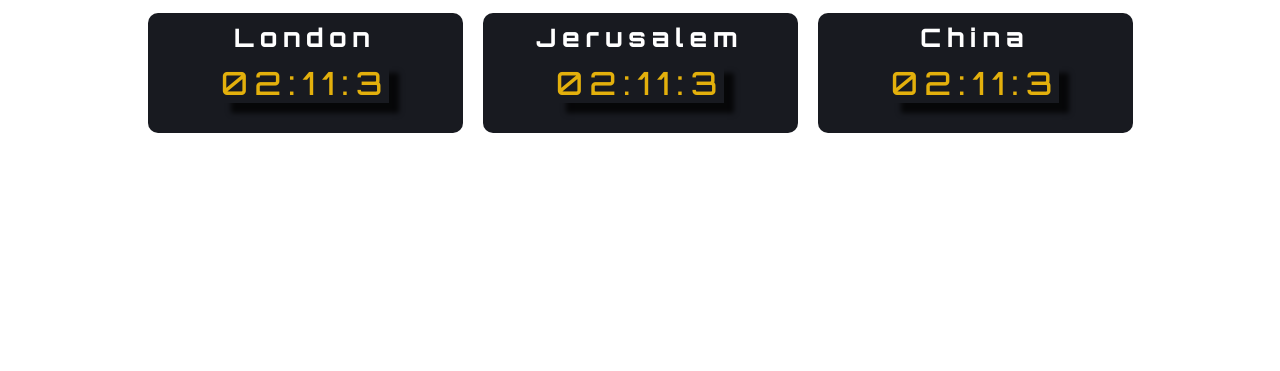
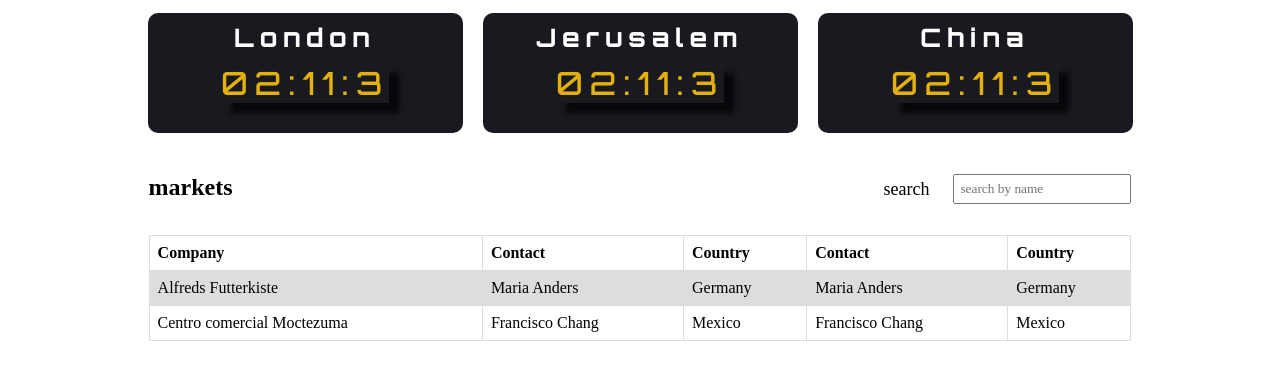
Before and after one commit to GSG-G10/Trading-View---team-4, a plain HTML site: page index.html in a window 1280 px wide. Shown: the part 57-428 px from the top of the page. Drawn offline with Linux system fonts and the light colour scheme.

Commit message:
create table section and style it Related #3

```diff
--- a/css/style.css
+++ b/css/style.css
@@ -98,3 +98,37 @@ section .clock div {
     -webkit-box-shadow: 10px 10px 5px 0px rgba(0, 0, 0, 0.75);
     -moz-box-shadow: 10px 10px 5px 0px rgba(0, 0, 0, 0.75);
 }
+
+section .heade-market {
+    justify-content: space-between;
+    width: 78%;
+    margin: 31px auto;
+}
+
+section .heade-market div {
+    align-items: center;
+    font-size: 18px;
+}
+
+section .heade-market div input {
+    margin-left: 24px;
+    padding: 5px;
+}
+
+section table {
+    font-family: arial, sans-serif;
+    border-collapse: collapse;
+    width: 78%;
+    margin: 10px auto;
+}
+
+section table td,
+th {
+    border: 1px solid #dddddd;
+    text-align: left;
+    padding: 8px;
+}
+
+section table tr:nth-child(even) {
+    background-color: #dddddd;
+}
--- a/index.html
+++ b/index.html
@@ -59,6 +59,41 @@
         </div>
 
     </section>
+    <section>
+        <div class="heade-market flex">
+            <h2>markets</h2>
+            <div class="flex">
+                <label for="search">search</label>
+                <input type="text" id="search" placeholder="search by name">
+            </div>
+        </div>
+
+        <div class="table">
+            <table>
+                <tr>
+                    <th>Company</th>
+                    <th>Contact</th>
+                    <th>Country</th>
+                    <th>Contact</th>
+                    <th>Country</th>
+                </tr>
+                <tr>
+                    <td>Alfreds Futterkiste</td>
+                    <td>Maria Anders</td>
+                    <td>Germany</td>
+                    <td>Maria Anders</td>
+                    <td>Germany</td>
+                </tr>
+                <tr>
+                    <td>Centro comercial Moctezuma</td>
+                    <td>Francisco Chang</td>
+                    <td>Mexico</td>
+                    <td>Francisco Chang</td>
+                    <td>Mexico</td>
+                </tr>
+            </table>
+        </div>
+    </section>
 
 </body>
 
```
